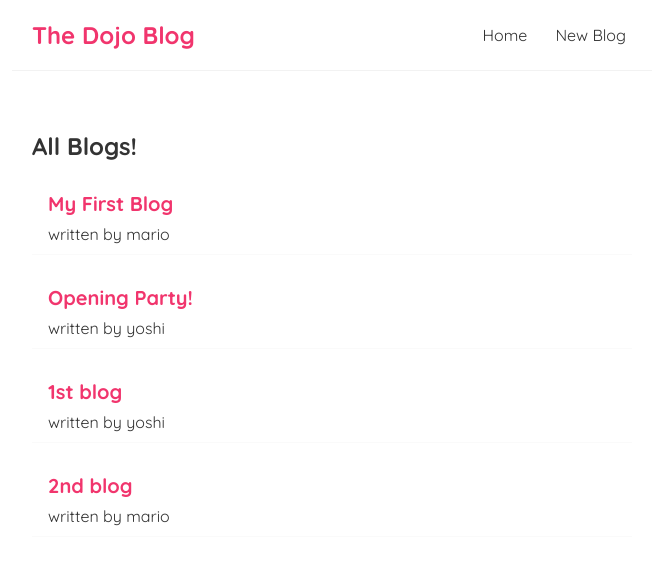
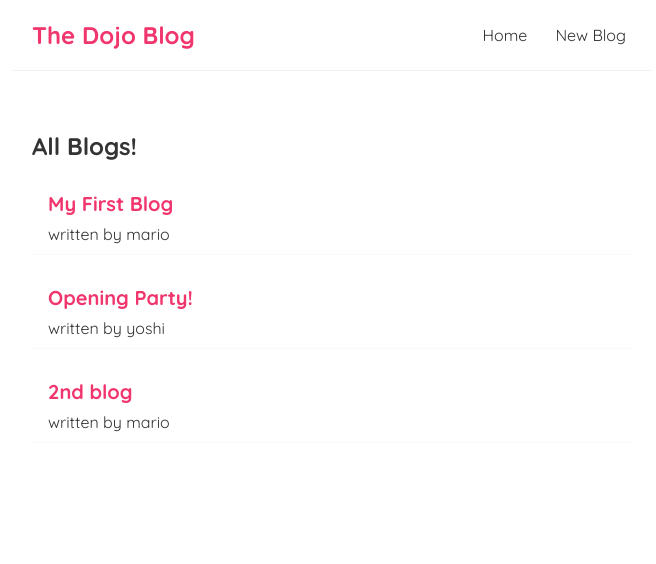
Before and after one commit to tuhincse08/dojo-blog, a React (Create React App) app: page / in a window 1280 px wide. Shown: the top 564 px of the page, without its empty margins (308-964 px from the left). Built offline with nearby package versions, Linux system fonts and the light colour scheme; data requests are answered from the project's data file.

Commit message:
Delete 404

```diff
--- a/data/db.json
+++ b/data/db.json
@@ -13,12 +13,6 @@
       "id": 2
     },
     {
-      "title": "1st blog",
-      "body": "blog details",
-      "author": "yoshi",
-      "id": 3
-    },
-    {
       "title": "2nd blog",
       "body": "Wow working",
       "author": "mario",
--- a/src/App.js
+++ b/src/App.js
@@ -3,6 +3,7 @@ import Create from './Create'
 import Navbar from './Navbar';
 import BlogDetails from './BlogDetails';
 import { BrowserRouter as Router, Route, Routes } from 'react-router-dom';
+import Notfound from './Notfound';
 
 function App() {
 
@@ -18,6 +19,7 @@ function App() {
 
             <Route path="/blogs/:id" element={<BlogDetails />} />
 
+            <Route path="*" element={<Notfound />} />
           </Routes>
         </div>
       </div>
--- a/src/BlogDetails.js
+++ b/src/BlogDetails.js
@@ -1,10 +1,18 @@
 import React from 'react'
-import { useParams } from 'react-router-dom'
+import { useParams, useNavigate } from 'react-router-dom'
 import useFetch from './useFetch';
 
 function BlogDetails() {
     const {id} = useParams();
     const {data:blog, isPending, error} = useFetch('http://localhost:8000/blogs/' + id);
+    const navigate = useNavigate();
+
+    const handleDelete = ()=>{
+        fetch('http://localhost:8000/blogs/' + id,{
+            method : 'DELETE'
+        });
+        navigate('/');
+    }
   return (
     <div className="blog-details">
         {isPending && <div>Loading..</div>}
@@ -14,6 +22,7 @@ function BlogDetails() {
             <h2>{blog.title}</h2>
             <p>Written by {blog.author}</p>
             <div>{blog.body}</div>
+            <button onClick={handleDelete}>Delete</button>
         </article>}
     </div>
   )
--- /dev/null
+++ b/src/Notfound.js
@@ -0,0 +1,13 @@
+import React from 'react'
+import { Link } from 'react-router-dom'
+
+function Notfound() {
+  return (
+    <div>
+        <h1>404 Error</h1>
+        <h4>Page Notfound</h4>
+        <Link to="/">Back to Home Page</Link></div>
+  )
+}
+
+export default Notfound
```
